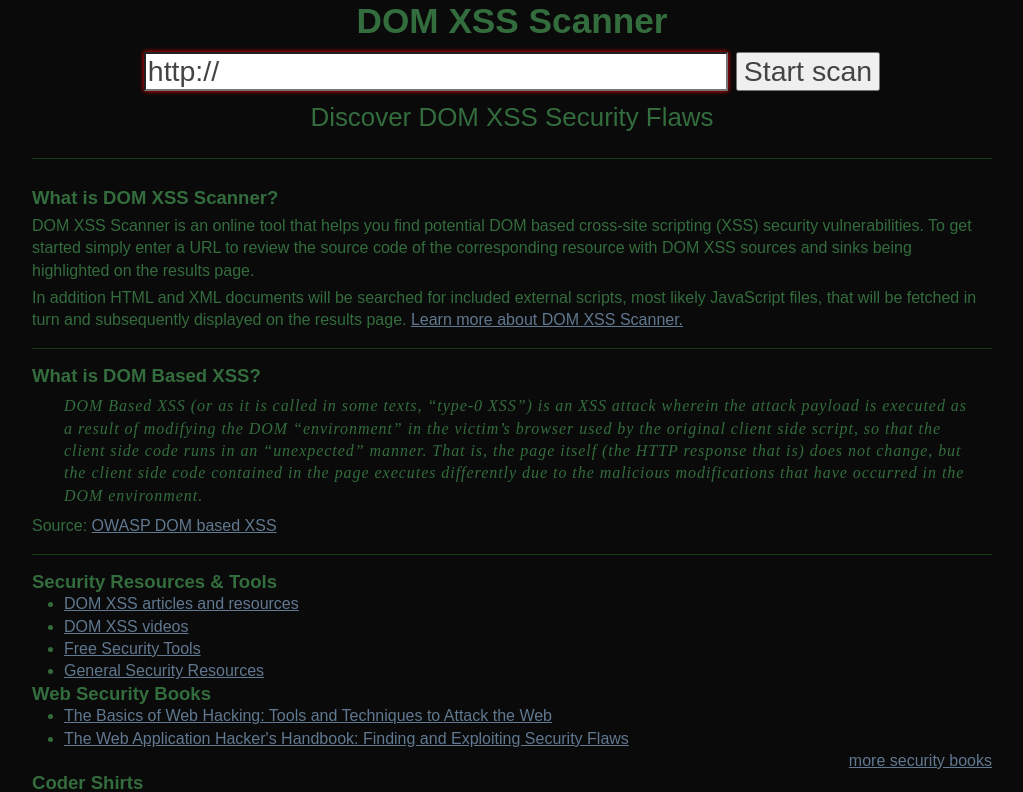
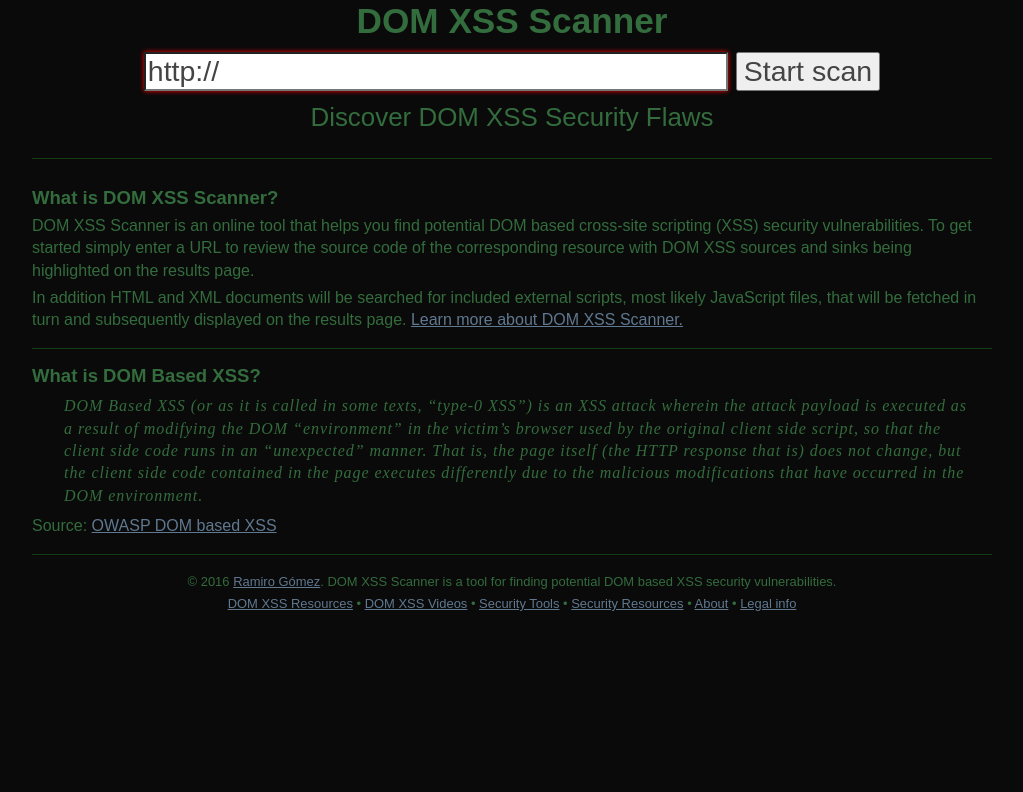
Before and after one commit to yaph/domxssscanner, a Python web app: template templates/index.html in a window 1280 px wide. Shown: the top 792 px of the page, without its empty margins (128-1151 px from the left). After the commit the page ends 611 px from the top, so only its background shows below. Run offline with Jinja, Linux system fonts and the light colour scheme; the template is opened without the code that fills it, so the values that code supplies are empty; some libraries are stand-ins or nearby versions.

Commit message:
removed featured block added resources links to footer

```diff
--- a/static/css/style.css
+++ b/static/css/style.css
@@ -182,9 +182,6 @@ color:#336c3d;
 text-align:center;
 margin:10px 0 0 0;
 }
-#featured .grid_4 {
-padding:5px 0;
-}
 #page_footer {
 color:#336c3d;
 font-size:.9em;
--- a/templates/base.html
+++ b/templates/base.html
@@ -48,11 +48,10 @@
     </div>
   </div>
 
-  {% block featured %}{% endblock %}
-
   <footer id="page_footer" class="container_12">
     <div class="grid_12">
-        <p class="small">© 2016 <a href="http://ramiro.org/">Ramiro Gómez</a>. DOM XSS Scanner is a tool for finding potential DOM based XSS security vulnerabilities.<br><a href="/info/about">About</a> • <a href="/info/legal">Legal info</a></p>
+        <p class="small">© 2016 <a href="http://ramiro.org/">Ramiro Gómez</a>. DOM XSS Scanner is a tool for finding potential DOM based XSS security vulnerabilities.<br>
+        <a href="/info/articles">DOM XSS Resources</a> • <a href="/info/videos">DOM XSS Videos</a> • <a href="/info/tools">Security Tools</a> • <a href="/info/security">Security Resources</a> • <a href="/info/about">About</a> • <a href="/info/legal">Legal info</a></p>
     </div>
   </footer>
 </div>
--- a/templates/index.html
+++ b/templates/index.html
@@ -12,30 +12,3 @@
 <p>Source: <a href="http://www.owasp.org/index.php/DOM_Based_XSS">OWASP DOM based XSS</a></p>
 <hr>
 {% endblock %}
-
-{% block featured %}
-<div id="featured" class="container_12 clearfix">
-    <div class="grid_5">
-        <h2>Security Resources &amp; Tools</h2>
-        <ul>
-        <li><a href="/info/articles">DOM XSS articles and resources</a></li>
-        <li><a href="/info/videos">DOM XSS videos</a></li>
-        <li><a href="/info/tools">Free Security Tools</a></li>
-        <li><a href="/info/security">General Security Resources</a></li>
-        </ul>
-    </div>
-    <div class="grid_5">
-        <h2>Web Security Books</h2>
-        <ul>
-        <li><a href="http://www.amazon.com/gp/product/0124166008/ref=as_li_ss_tl?ie=UTF8&camp=1789&creative=390957&creativeASIN=0124166008&linkCode=as2&tag=dxs-20">The Basics of Web Hacking: Tools and Techniques to Attack the Web</a></li>
-        <li><a href="http://www.amazon.com/gp/product/1118026470/ref=as_li_ss_tl?ie=UTF8&tag=dxs-20&linkCode=as2&camp=217145&creative=399373&creativeASIN=1118026470">The Web Application Hacker's Handbook: Finding and Exploiting Security Flaws</a></li>
-        </ul>
-        <div class="right"><a href="/info/security#security-books">more security books</a></div>
-    </div>
-    <div class="grid_2">
-        <h2>Coder Shirts</h2>
-        <a href="http://www.zazzle.com/breaking_the_web_basic_shirt-235708750782184407?rf=238355915198956003"><img src="http://rlv.zcache.com/breaking_the_web_basic_shirt-rab8bc27a37464fafb2cd8031040ecc2e_v2q67_125.jpg?bg=1b1b1b" alt="Breaking the Web Basic Shirt"></a>
-    </div>
-    <hr>
-</div>
-{% endblock %}
```
